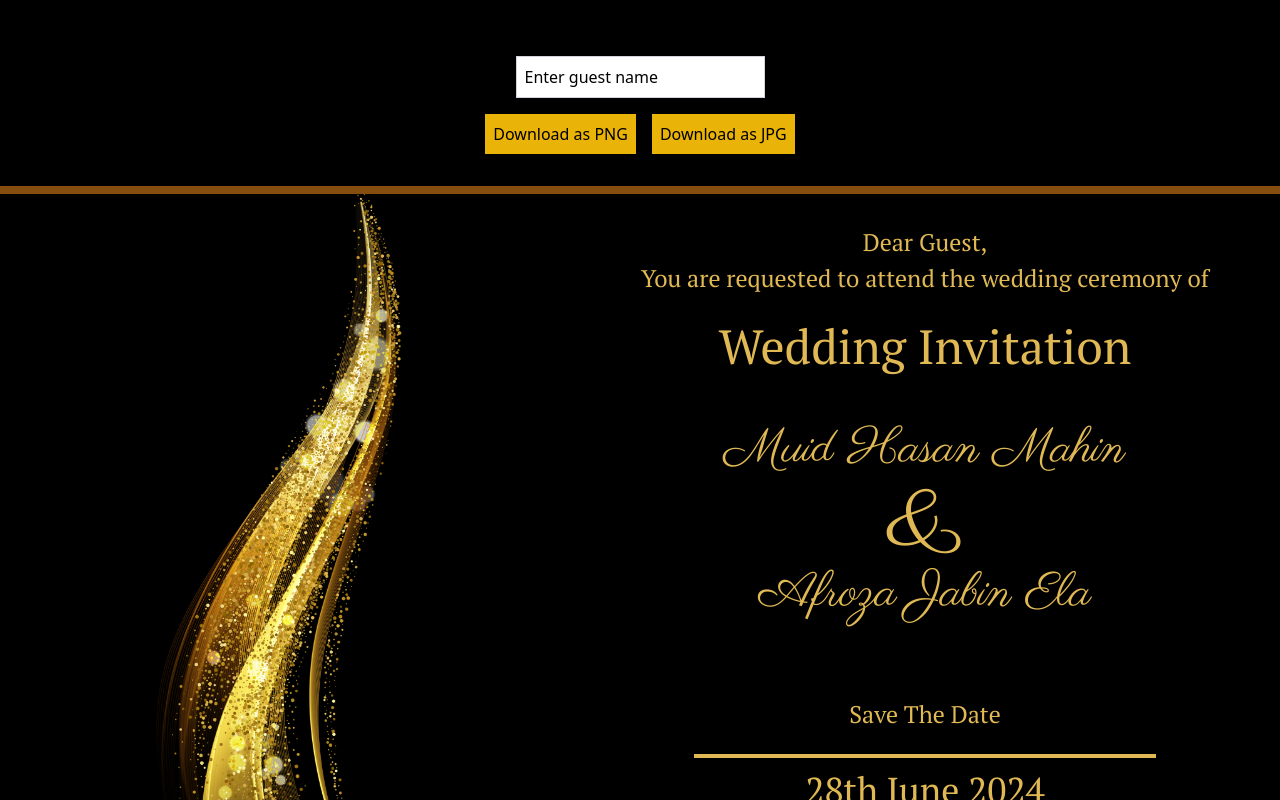
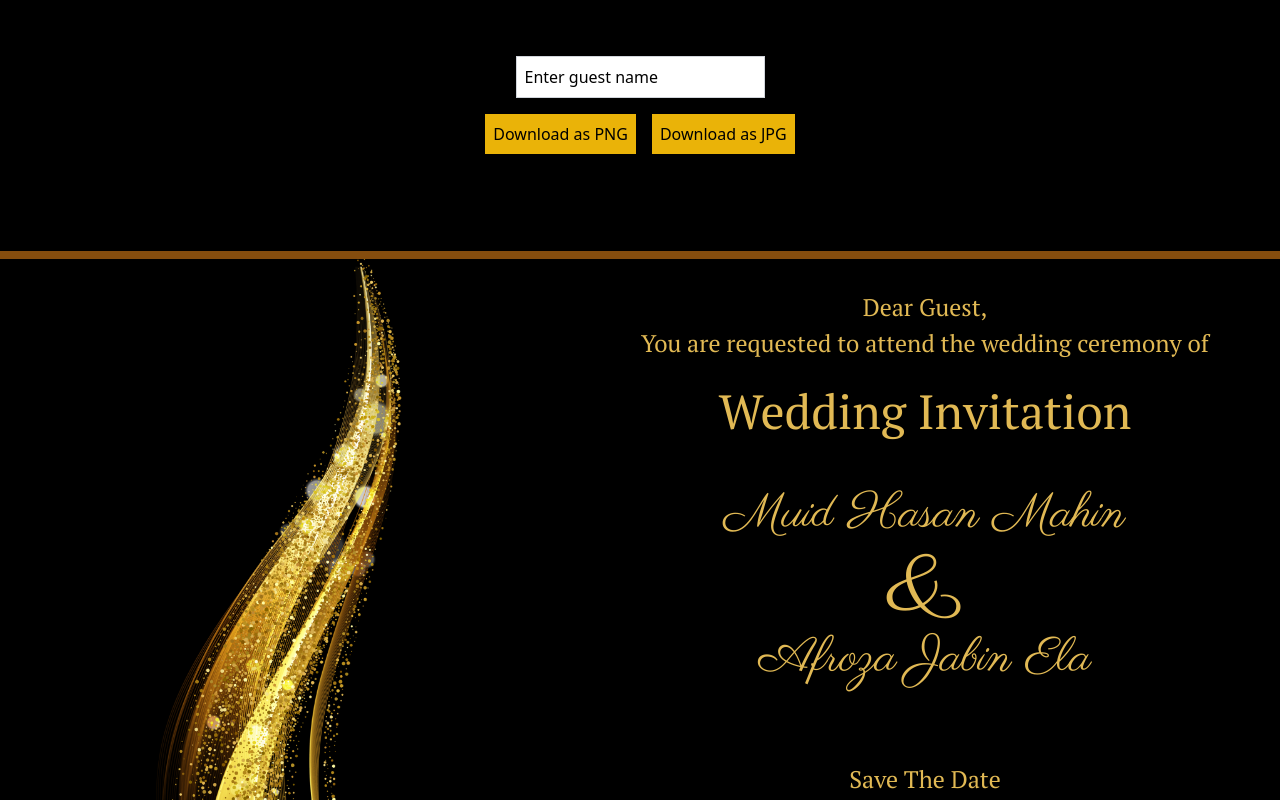
Before and after one commit to nafi-ullah/wedding-invitation, a Next.js app: page / in a window 1280 px wide. Shown: the top 800 px of the page. Built offline with nearby package versions, Linux system fonts and the light colour scheme.

Commit message:
both side padding fixed

```diff
--- a/app/InviatationCard.js
+++ b/app/InviatationCard.js
@@ -3,7 +3,8 @@ import Invitation from './Invitation';
 
 const InviatationCard = ({ guestName }) => {
   return (
-    <div id="invitation-card" style={{ width: '1850px', height: '800px' }}>
+    <div id="invitation-card" style={{ width: '1850px', height: '900px' }}>
+          <div className="w-full  h-[65px] bg-black"></div>
       <div className="w-full h-2 bg-yellow-800"></div>
       <div className="w-full h-[770px] flex justify-center bg-black">
         <div className="md:w-1/5 w-1/6"><img src="sidebar1.png" alt="side image" /></div>
@@ -13,7 +14,7 @@ const InviatationCard = ({ guestName }) => {
         <div className=" md:w-1/5 w-1/6"><img  src="sidebar2.png" alt="side image" /></div>
       </div>
       <div className="w-full h-2 bg-yellow-800"></div>
-      <div className="w-full  h-48 bg-black"></div>
+      <div className="w-full  h-[65px] bg-black"></div>
     </div>
   );
 }
```
